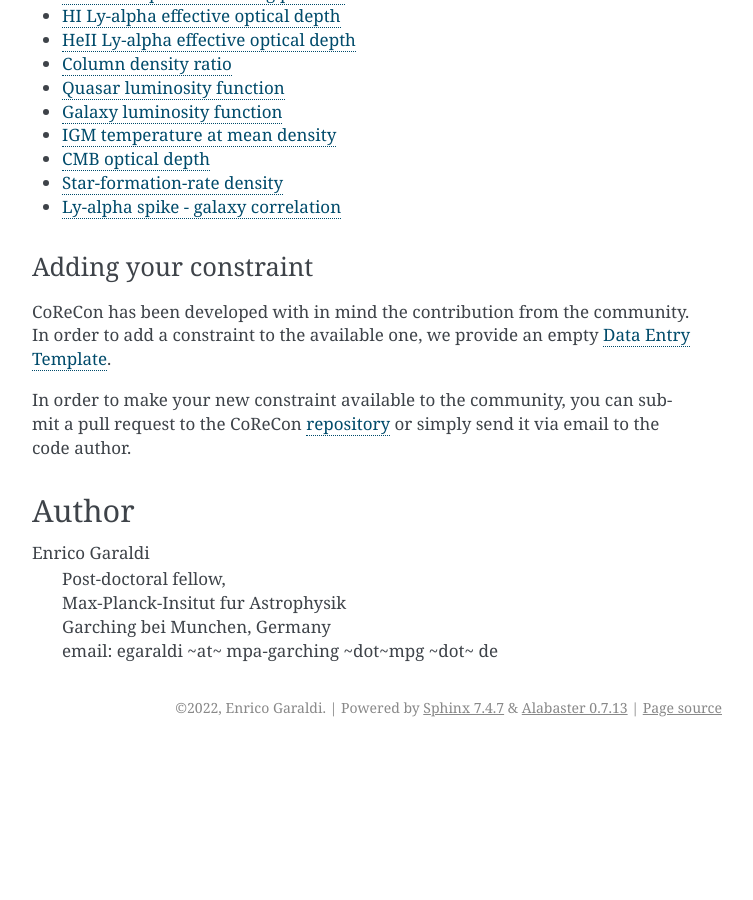
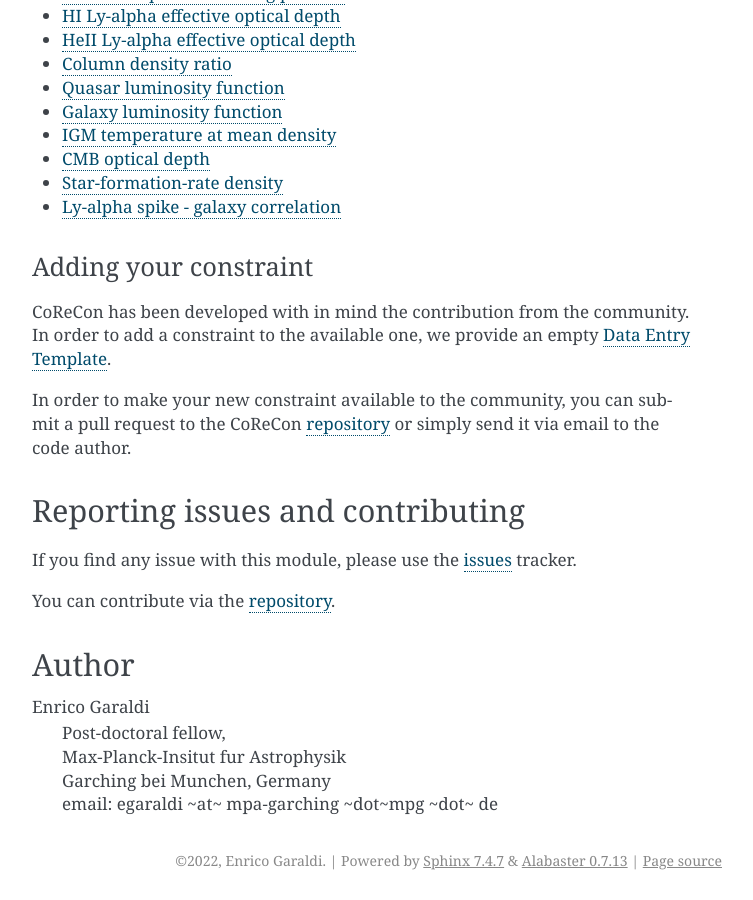
Before and after one commit to EGaraldi/corecon, a Sphinx documentation site: the page built from docs/index.rst, in a window 1280 px wide and 900 px high, scrolled down 1199 px. Shown: the whole window, without its empty margins (388-1141 px from the left). Built offline with Sphinx 7.4.7, drawn with Linux system fonts in a browser that asks for light colours; pages that are not in the unit, such as notebooks, are missing from menus; before the commit the page ends 1946 px from its top, so only the background shows below that; some of the changed text lies outside the part shown.

Commit message:
small improvements in docs

```diff
--- a/docs/index.rst
+++ b/docs/index.rst
@@ -65,6 +65,15 @@ request to the CoReCon repository_ or simply send it via email to the code autho
 .. _repository: https://github.com/EGaraldi/corecon/pulls
 
 
+Reporting issues and contributing
+^^^^^^^^^^^^^^^^^^^^^^^^^^^^^^^^^
+If you find any issue with this module, please use the issues_ tracker.
+
+You can contribute via the repository_.
+
+.. _issues: https://github.com/EGaraldi/corecon/issues
+
+
 .. _Author:
 
 Author
```
